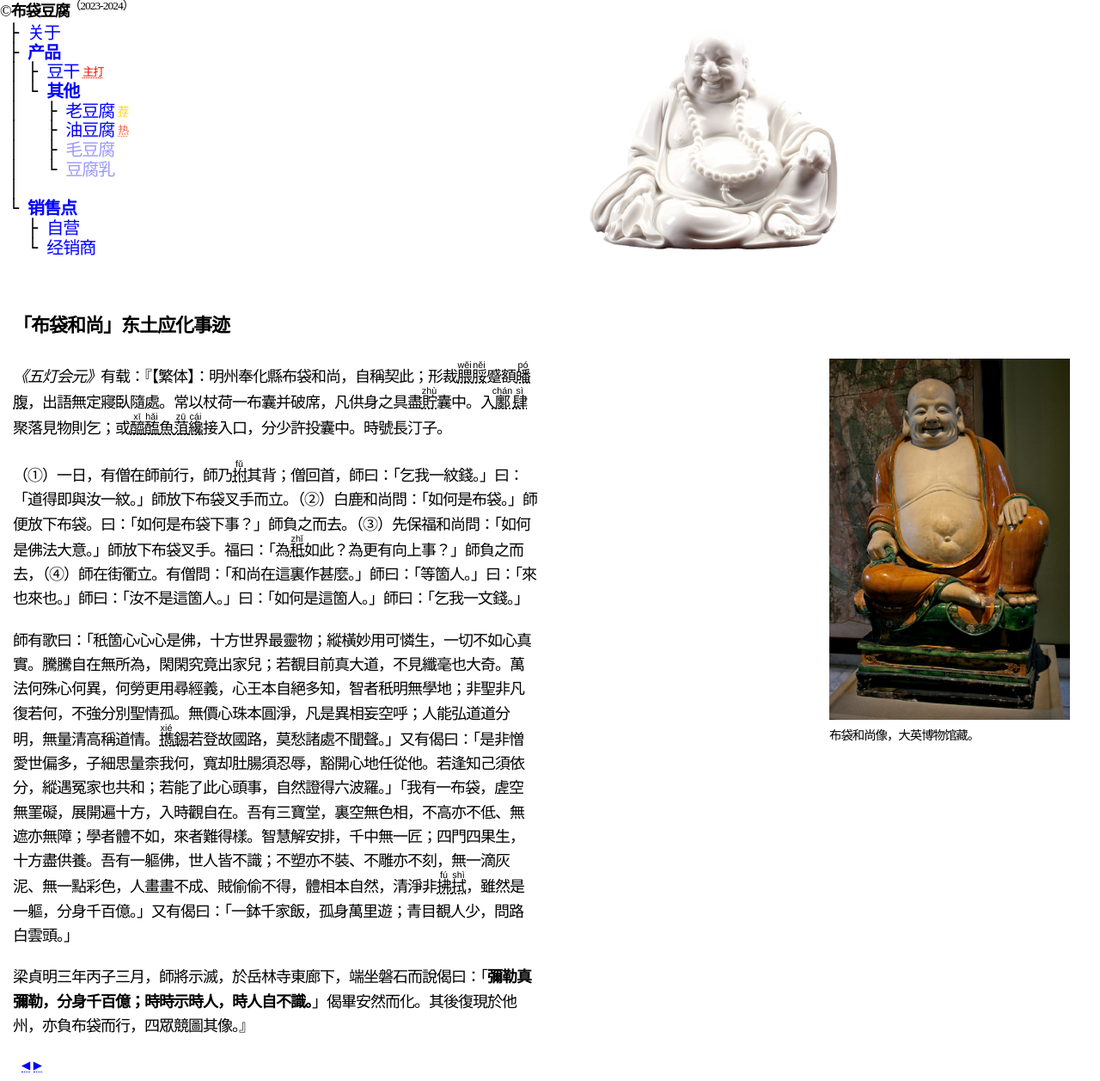
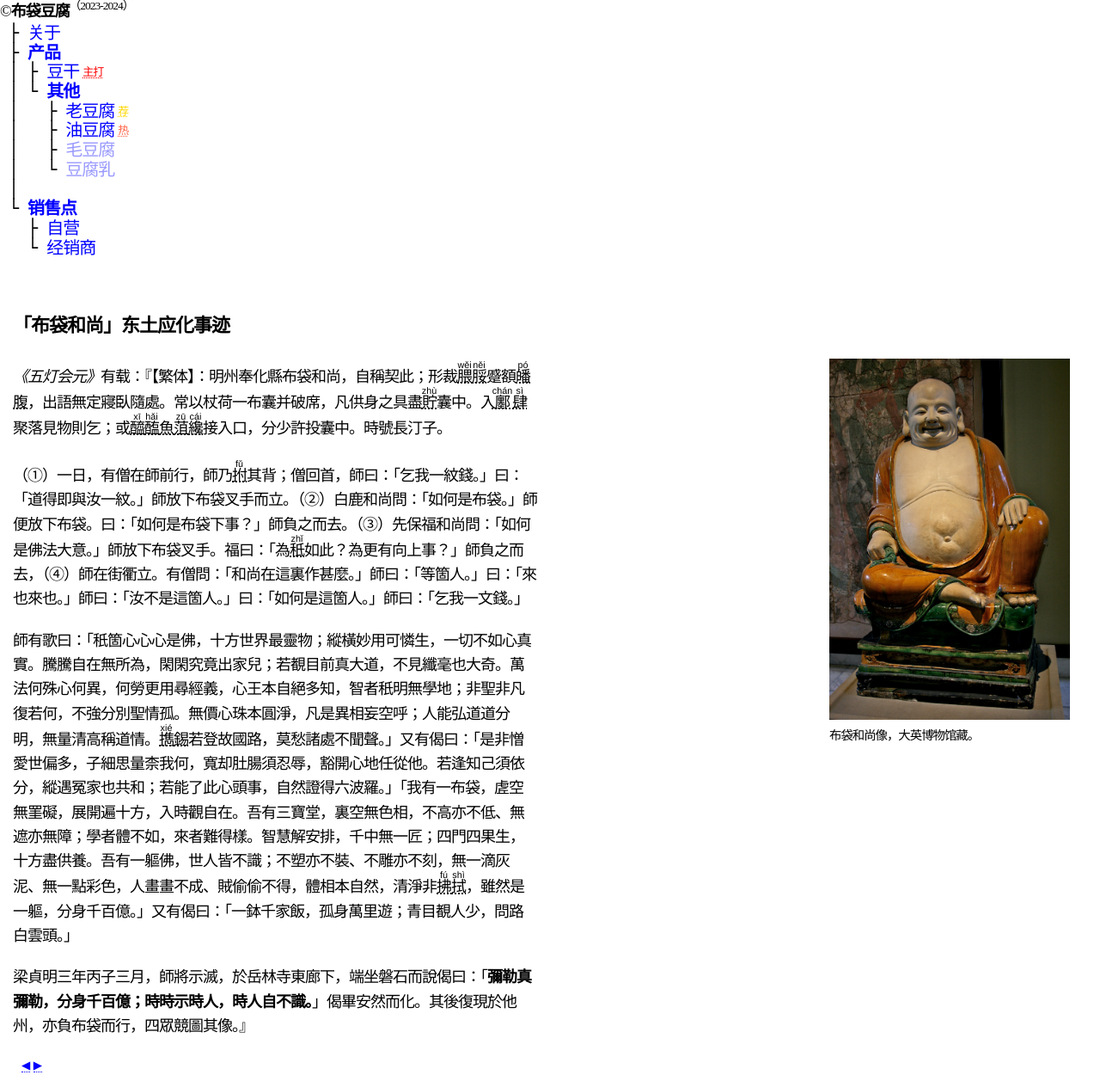
Before and after one commit to budaipro/budai, a Jekyll site: the page built from index.markdown, in a window 1280 px wide. Shown: the whole page at 86% size. Built offline with Jekyll 4.4.1, drawn with Linux system fonts in a browser that asks for light colours.

Commit message:
移除bg.png

```diff
--- a/css/main.scss
+++ b/css/main.scss
@@ -35,7 +35,7 @@ body {
 
 .tofu {
   min-height: 332px;
-  background: transparent url("/assets/img/bg.png") 70% center/320px no-repeat;
+  /*background: transparent url("/assets/img/bg.png") 70% center/320px no-repeat;*/
 }
 
 pre {
```
